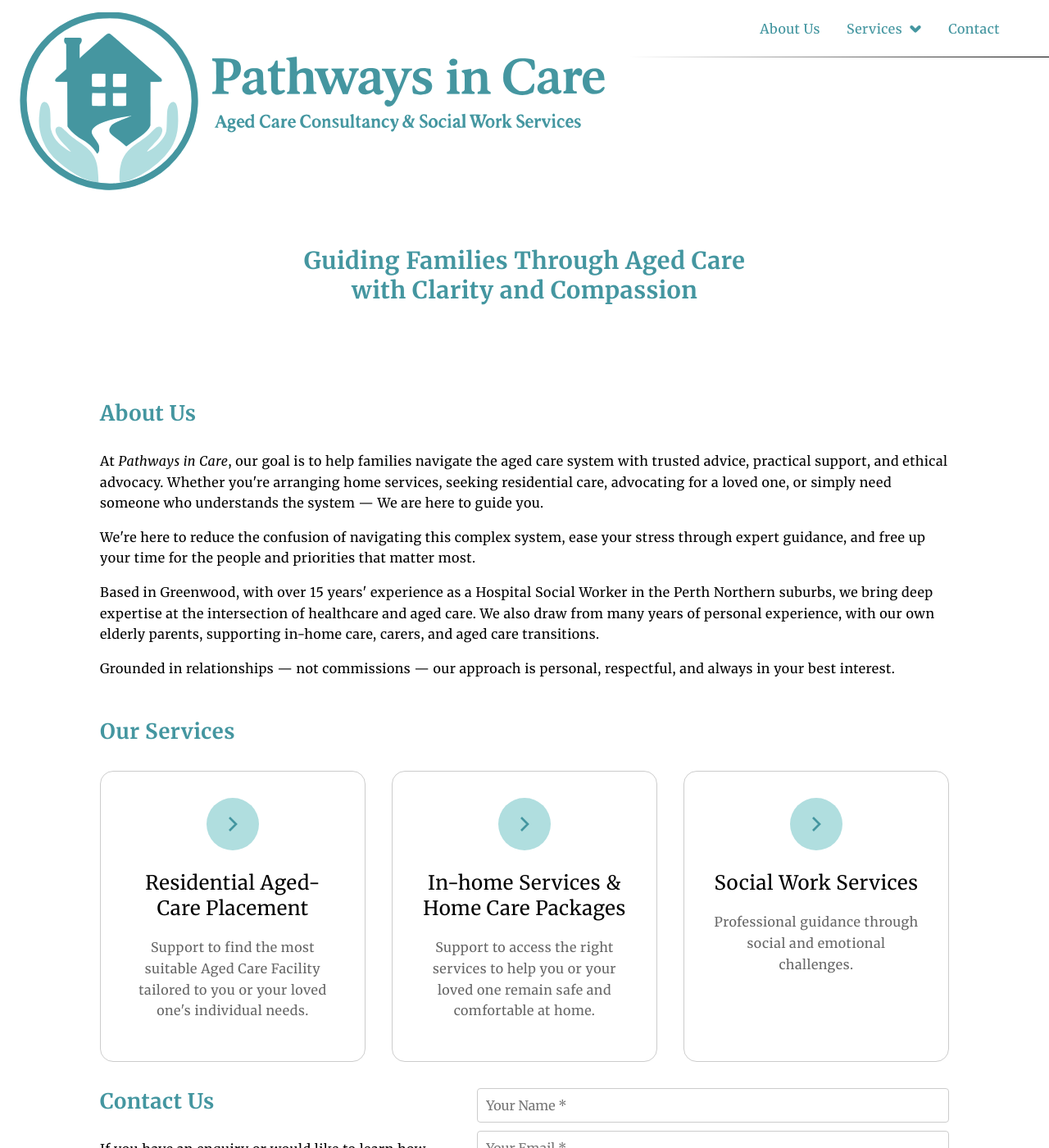
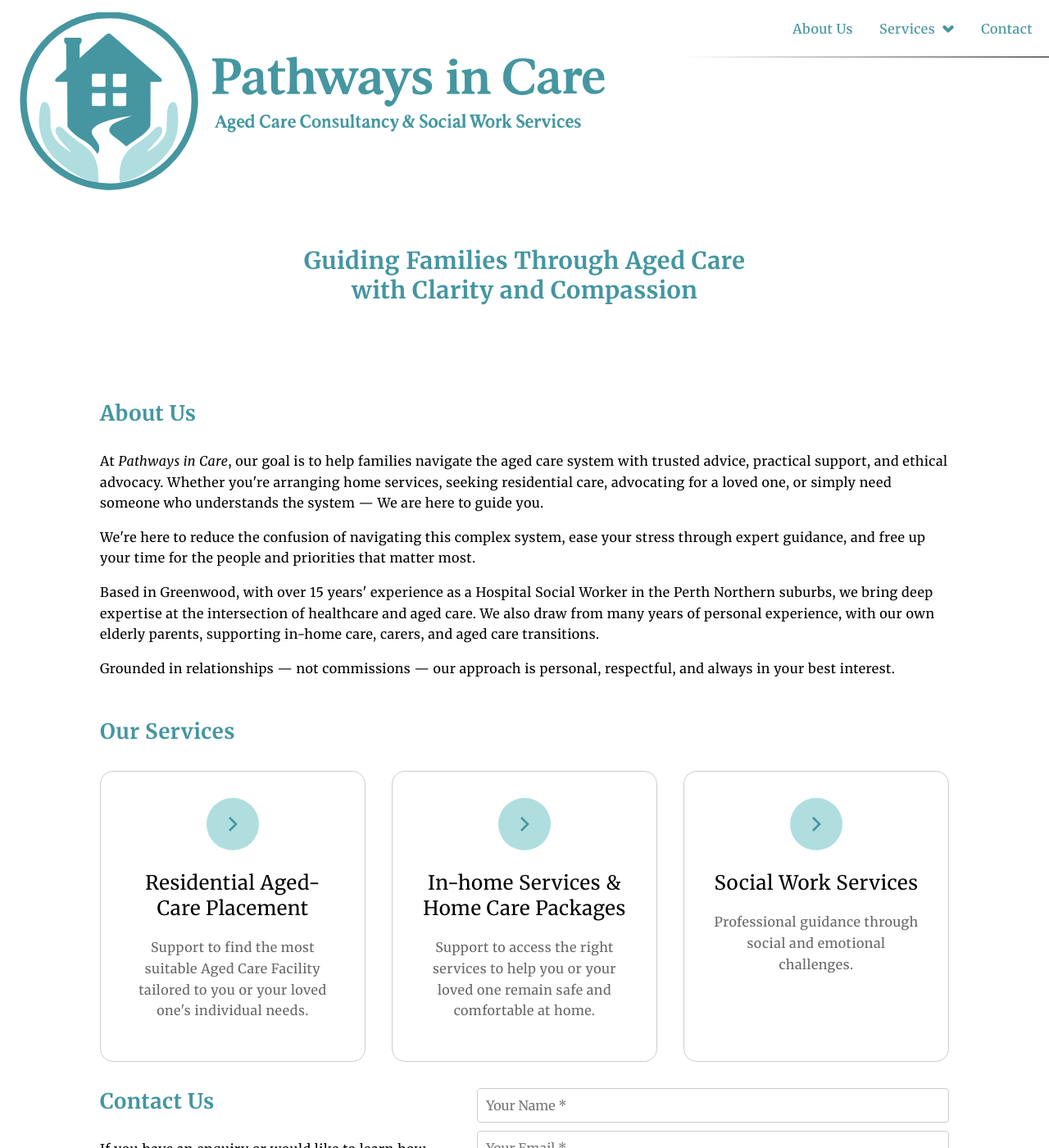
Before and after one commit to dmholyday/pathwaysincare-web, a Jekyll site: the page built from index.html, in a window 1280 px wide and 1400 px high. Shown: the whole window at 82% size. Built offline with Jekyll 4.4.1, drawn with Linux system fonts in a browser that asks for light colours.

Commit message:
mid css changes

```diff
--- a/assets/style.css
+++ b/assets/style.css
@@ -53,7 +53,7 @@
         }
 
         .navbar {
-            max-width: 1200px;
+            max-width: 1400px;
             margin: 0 auto;
             padding: 0 20px;
             height: 100%;
@@ -75,7 +75,7 @@
   left: 0;
   width: 100%;
   height: 1px;        /* adjust thickness of the “border” */
-  background: linear-gradient(to left, black 0%, transparent 40%); /* right to left fade */
+  background: linear-gradient(to left, black 0%, transparent 35%); /* right to left fade */
   z-index: 1;         /* behind header content */
 }
 
@@ -633,6 +633,10 @@
         height: 150px;
     }
 
+            .logo img {
+                height: 130px; /* mid logo size */
+            }
+
     #main-title h1 {
         font-size: 1.6em;
         text-align: center;
@@ -703,36 +707,9 @@
 }
 
 @media (max-width: 768px) {
-    .logo-top-left img {
-        height: 100px;
-    }
 
     body {
                     padding-top: 120px;
-                }
-
-                /*
-                .logo {
-                    left: 50%;
-                    transform: translateX(-50%);
-                    top: 10px;
-                }
-                    */
-
-                    .logo {
-                        position: absolute;
-                top: 15px; /* Position it to overlap the navbar */
-                left: 20px;
-                z-index: 1001;
-                /*transition: transform 0.3s ease, opacity 0.3s ease;*/
-                /*transform: translateX(-50%);*/
-                    }
-
-
-                .logo.hidden {
-                    /*transform: translateX(-50%) translateY(-100%);*/
-                    transform: translateY(-50%);
-                    opacity: 0;
                 }
 
                 .logo img {
```
